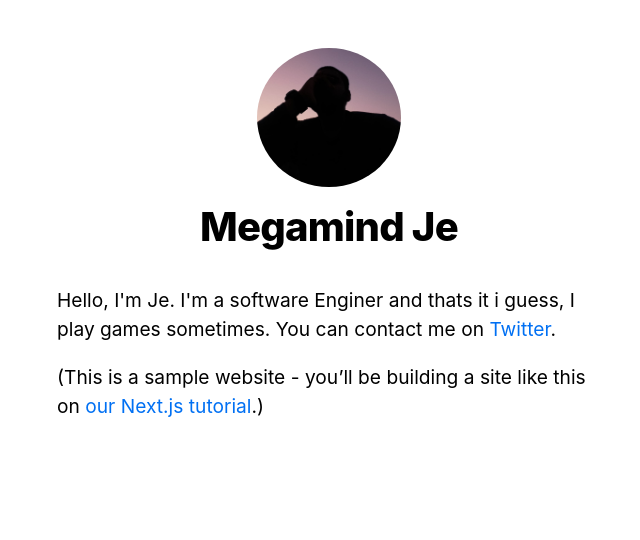
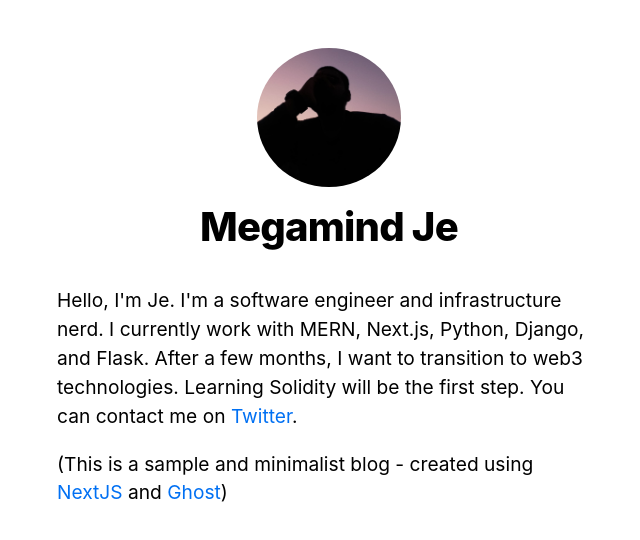
Before and after one commit to saurabhje/blog, a Next.js app: page / in a window 1280 px wide. Shown: the top 540 px of the page, without its empty margins (311-951 px from the left). Built offline with nearby package versions, Linux system fonts and the light colour scheme.

Commit message:
this is fast

```diff
--- a/pages/index.js
+++ b/pages/index.js
@@ -9,12 +9,14 @@ export default function Home() {
         <title>{siteTitle}</title>
       </Head>
       <section className={utilStyles.headingMd}>
-        <p>Hello, I'm Je. I'm a software Enginer and thats it i guess, I play games sometimes.
-          You can contact me on <a href='https://twitter.com/simyora'>Twitter</a>.
+        <p>Hello, I'm Je. I'm a software engineer and infrastructure nerd. I currently work with MERN, Next.js, Python, Django, and Flask. After a few months, I want to transition to web3 technologies. Learning Solidity will be the first step.
+        You can contact me on <a href='https://twitter.com/simyora'>Twitter</a>.
         </p>
         <p>
-          (This is a sample website - you’ll be building a site like this on{' '}
-          <a href="https://nextjs.org/learn">our Next.js tutorial</a>.)
+          (This is a sample and minimalist blog - created using{' '}
+          <a href="https://nextjs.org/learn">NextJS</a> and
+          <a href="https://ghost.org/"> Ghost</a>
+          )
         </p>
       </section>
     </Layout>
```
